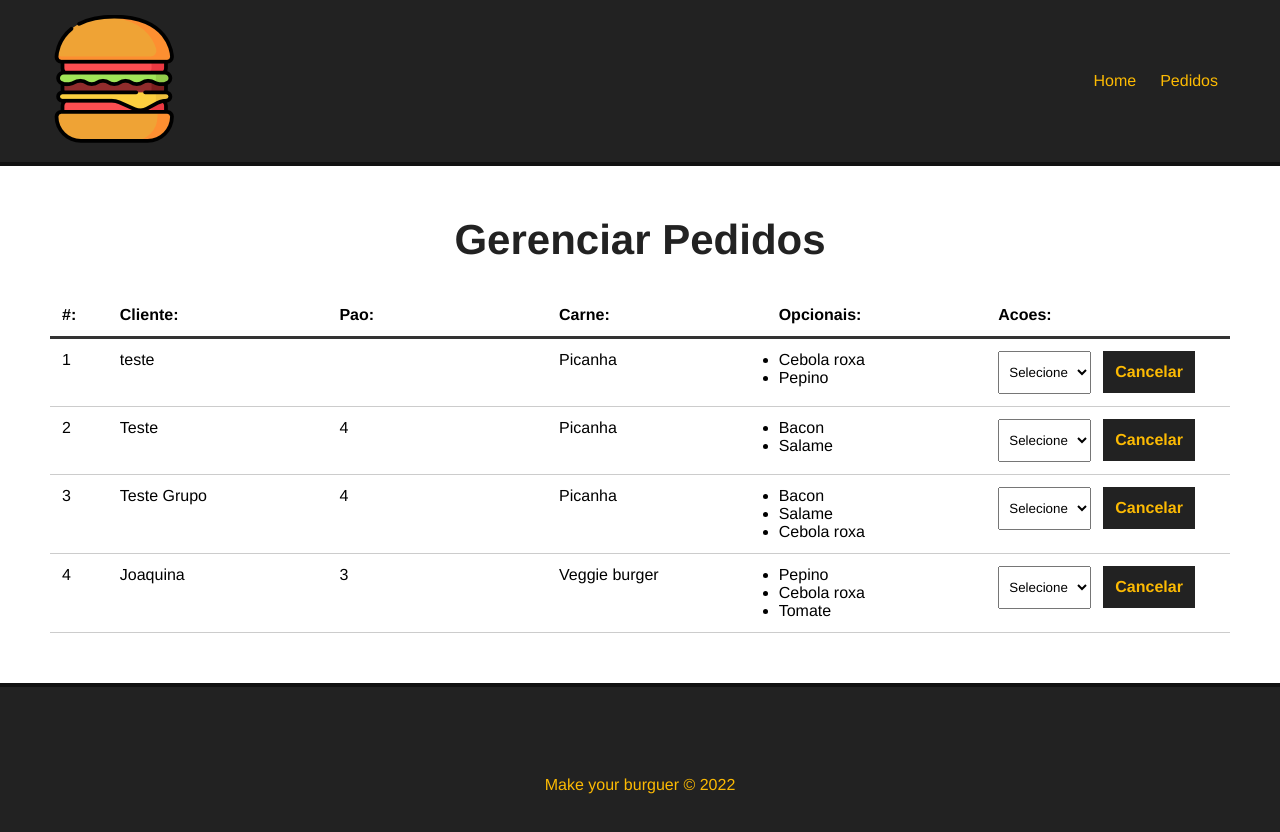
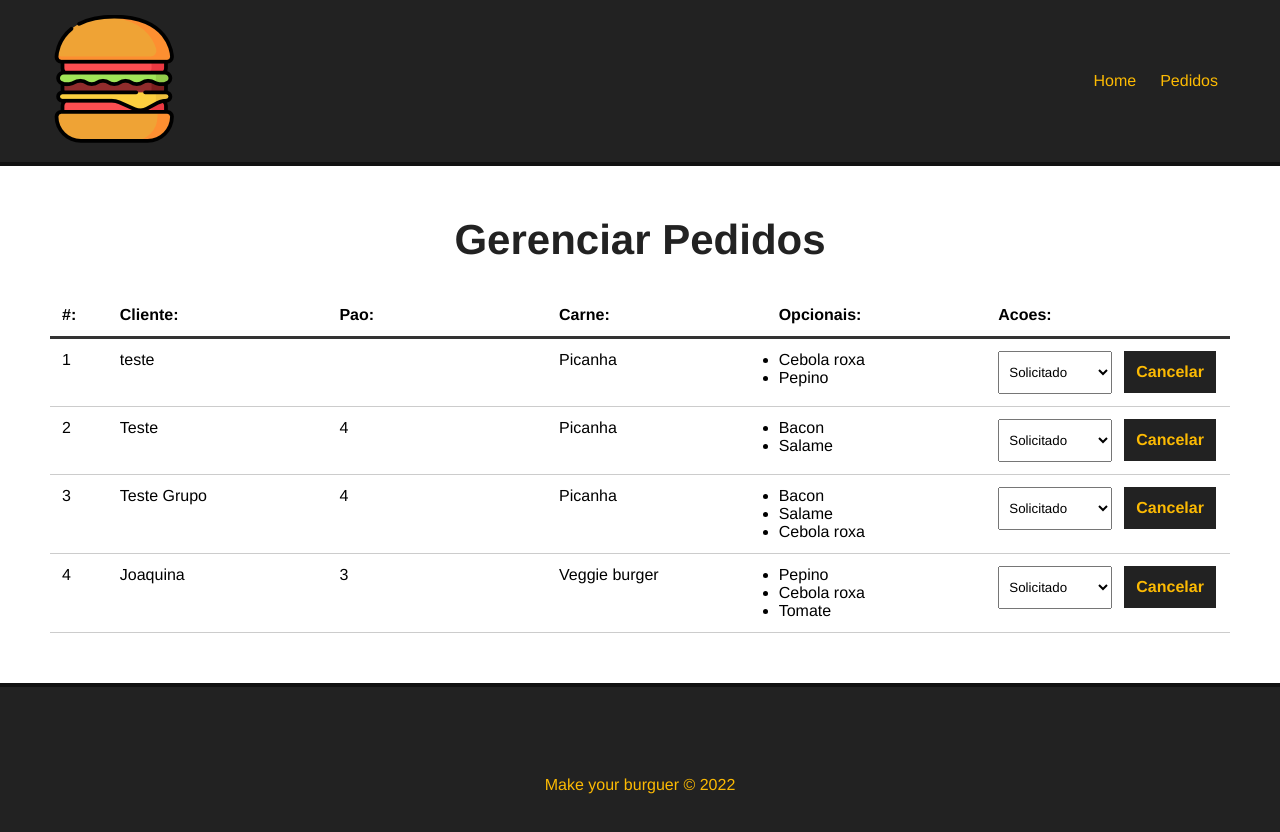
Before and after one commit to EnzoGamaDS/Make-Your-Burguer, a Vue app in the folder your_burguer/: page /pedidos in a window 1280 px wide. Shown: the top 832 px of the page. Built offline with nearby package versions, Linux system fonts and the light colour scheme; data requests are answered from the project's data file.

Commit message:
Recebendo status do banco

```diff
--- a/your_burguer/src/components/Dashboard.vue
+++ b/your_burguer/src/components/Dashboard.vue
@@ -26,6 +26,9 @@
                 <div>
                     <select name="status" class="status">
                         <option value="">Selecione</option>
+                        <option value="s.tipo" v-for="s in status" :key="s.id" :selected="burger.status == s.tipo">
+                        {{s.tipo}}
+                        </option>
                     </select>
                     <button class="delete-btn">Cancelar</button>
                 </div>
@@ -55,6 +58,15 @@
             console.log(this.burgers);
 
             //resgatar os status
+            this.getStatus();
+
+        },
+        async getStatus(){
+            const req = await fetch("http://localhost:3000/status");
+
+            const data = await req.json();
+
+            this.status = data;
 
         }
     },
```
